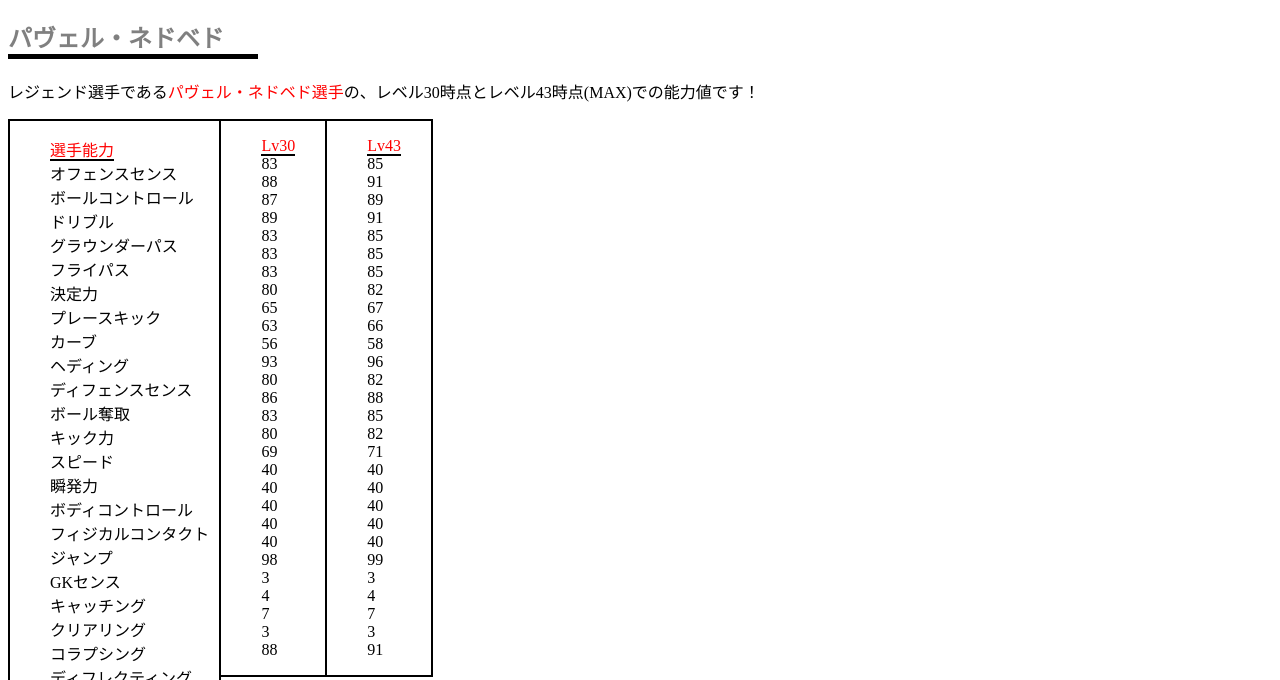
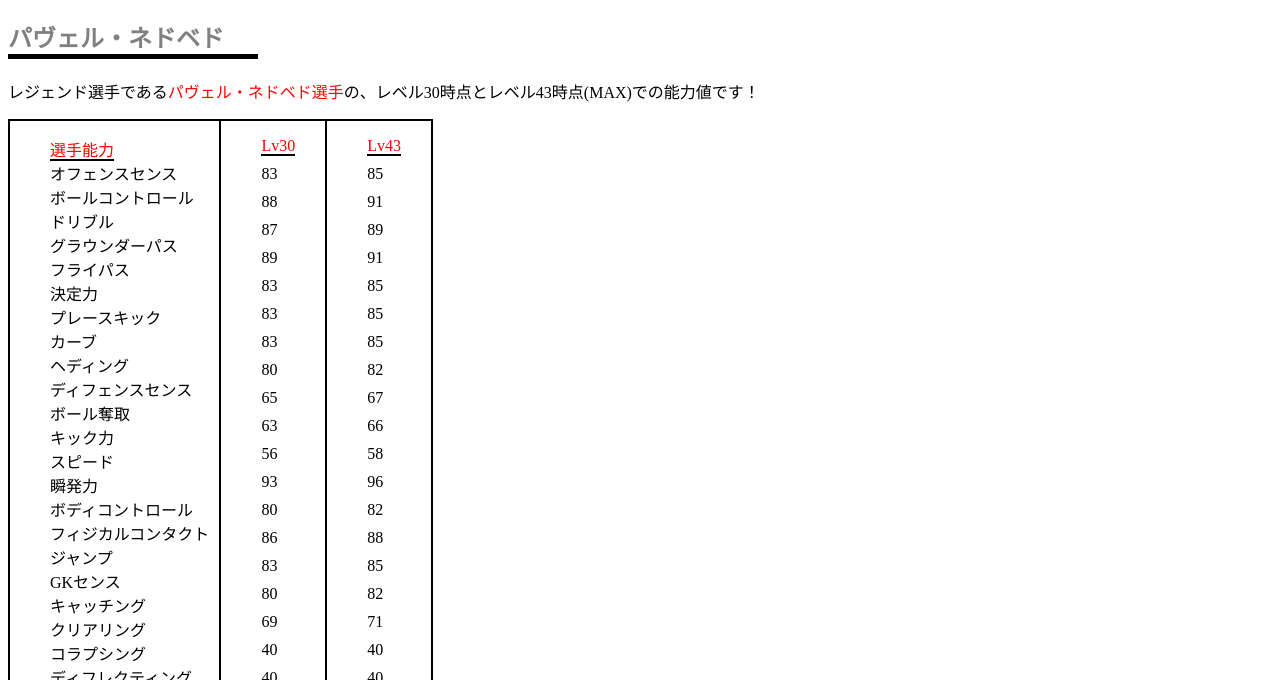
Before and after one commit to Atsurou/Nedved, a plain HTML site: page index.html in a window 1280 px wide. Shown: the part 120-800 px from the top of the page. Drawn offline with Linux system fonts and the light colour scheme.

Commit message:
Update stylesheet.css

```diff
--- a/stylesheet.css
+++ b/stylesheet.css
@@ -26,10 +26,12 @@ iframe {
 
 .status2 li {
   list-style: none;
+  padding-bottom: 10px;
 }
 
 .status3 li {
   list-style: none;
+  padding-bottom: 10px;
 }
 
 .status1 {
```
